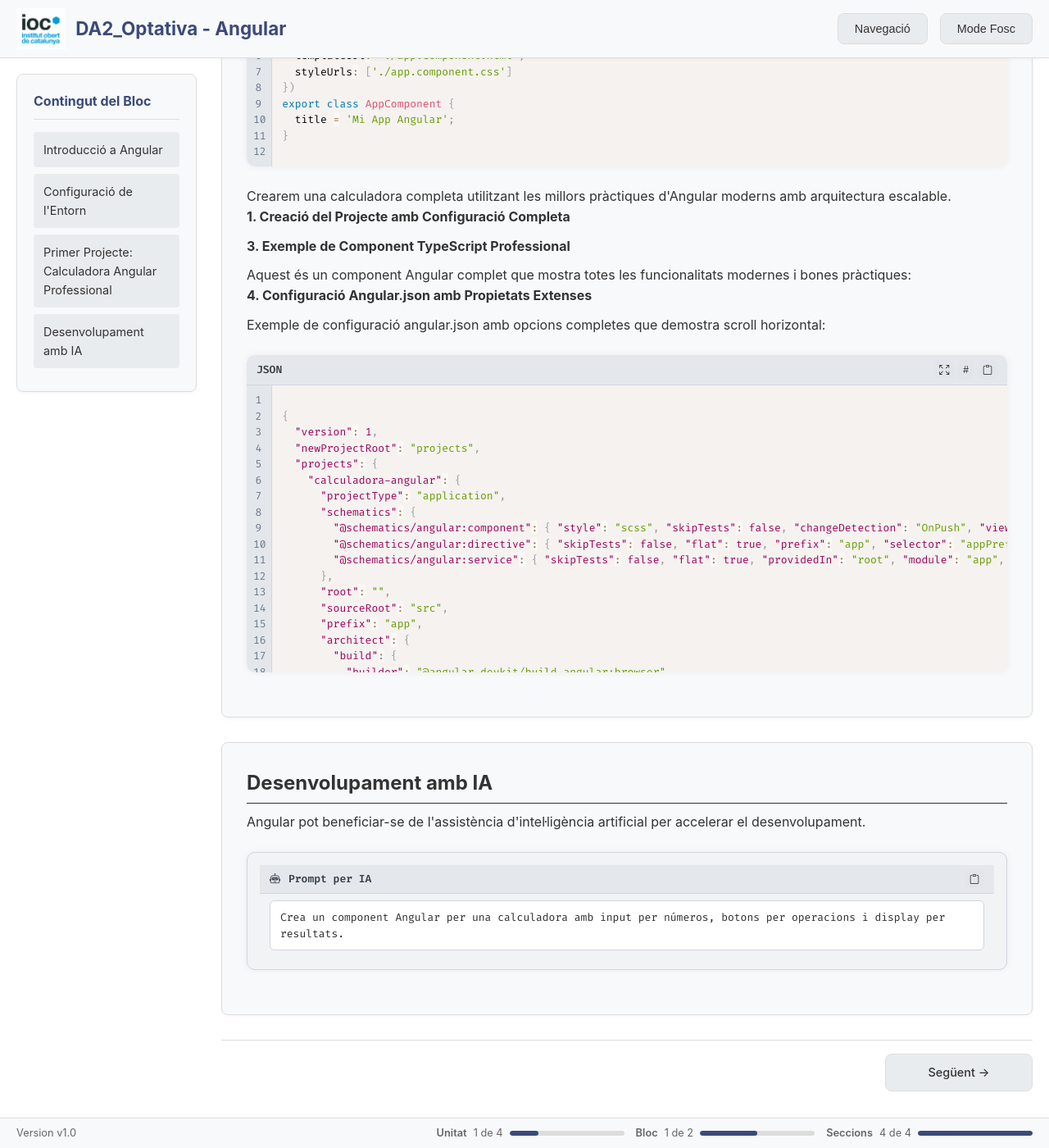
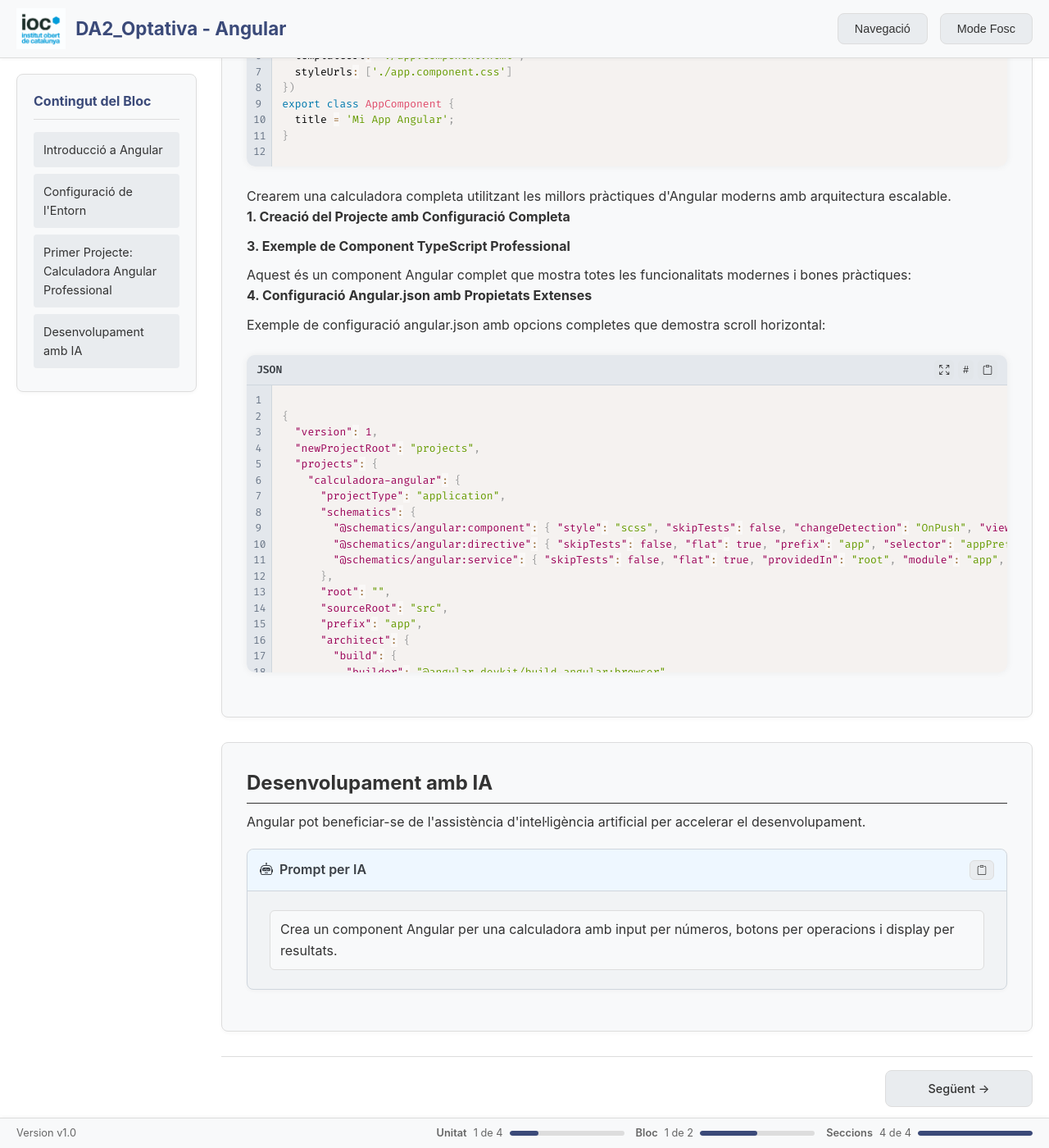
Before and after one commit to itrascastro/ioc-da2-optativa-angular, a Jekyll site: the page built from docs/unitat-1/bloc-1/index.html, in a window 1280 px wide and 1400 px high, scrolled down 2822 px. Shown: the whole window at 82% size. Built offline with Jekyll 4.4.1, drawn with Linux system fonts in a browser that asks for light colours; nearby versions of some CDN libraries.

Commit message:
docs(component): prompt-ai com les caixes estàndard + capa interna i còpia
- Cabecera component-header com success/info/warning
- Capa .ai-prompt-content amb fons diferenciat i pre-wrap
- Botó de còpia a la capçalera amb estil neutre
- JS de còpia reutilitzat (site.js)

```diff
--- a/docs/_includes/prompt-ai.html
+++ b/docs/_includes/prompt-ai.html
@@ -1,11 +1,8 @@
 <!-- Component: Prompt per IA amb caixa de text i botó de còpia -->
 <div class="ai-prompt" role="note">
-  <div class="ai-header" role="heading" aria-level="4">
-    <div class="code-info">
-      <i class="bi bi-robot" aria-hidden="true"></i>
-      <span>Prompt per IA</span>
-    </div>
-    <div class="code-actions">
+  <div class="component-header ai-header" role="heading" aria-level="4">
+    <i class="bi bi-robot" aria-hidden="true"></i> Prompt per IA
+    <div class="ai-actions">
       <button type="button" class="copy-btn" title="Copiar prompt" aria-label="Copiar prompt">
         <i class="bi bi-clipboard" aria-hidden="true"></i>
       </button>
--- a/docs/_sass/_components.scss
+++ b/docs/_sass/_components.scss
@@ -28,49 +28,30 @@
 .ai-header { background-color: var(--comp-ai-hbg); }
 
 /* Prompt IA amb textarea i botó còpia */
-/* Estil general de prompt com code-block */
-.ai-prompt {
-  background: #1e1e1e;
-  color: #d4d4d4;
-  border-radius: 10px;
-  margin: 1.5rem 0;
-  font-family: 'Fira Code', monospace;
-  overflow: hidden;
-  box-shadow: 0 0 10px rgba(0, 0, 0, 0.3);
-}
-.ai-header {
-  display: flex; justify-content: space-between; align-items: center;
-  padding: 6px 12px; background: #2c2c2c; border-bottom: 1px solid #444;
-  font-size: 13px; font-weight: bold; color: #ccc;
-}
-.ai-header .code-info { display: flex; align-items: center; gap: 10px; }
-.ai-header .code-actions { display: flex; gap: 5px; }
-.ai-header .code-actions .copy-btn {
-  background: #3a3a3a; border: none; padding: 4px 6px; border-radius: 5px;
-  cursor: pointer; font-size: 12px; color: #fff; transition: background 0.2s ease;
-}
-.ai-header .code-actions .copy-btn:hover { background: #555; }
-
+/* Prompt IA amb estil idèntic a les caixes (success/info/warning),
+   però amb una capa interior diferenciada per al text i botó de còpia */
 .ai-container { padding: 8px 12px; }
 .ai-prompt-content {
   padding: 10px 12px;
-  background: #2c2c2c; /* capa diferenciada en fosc */
-  border: 1px solid #444;
+  background: var(--color-surface); /* capa diferenciada */
+  border: 1px solid var(--color-border);
   border-radius: 6px;
-  color: #d4d4d4;
-  font-family: 'Fira Code', monospace;
-  font-size: 13px;
-  line-height: 1.5;
+  color: var(--color-text);
   white-space: pre-wrap;
   word-break: break-word;
 }
-
-/* Mode clar per prompt */
-[data-theme='light'] .ai-prompt { background: #f1f3f5; color: #2c2c2c; box-shadow: 0 0 10px rgba(0,0,0,0.06); }
-[data-theme='light'] .ai-header { background: #e4e8ed; border-bottom-color: #cfd6dd; color: #3a3f45; }
-[data-theme='light'] .ai-header .code-actions .copy-btn { background: #e2e6ea; color: #222; }
-[data-theme='light'] .ai-header .code-actions .copy-btn:hover { background: #d3d8de; }
-[data-theme='light'] .ai-prompt-content { background: #ffffff; color: #2c2c2c; border-color: #cfd6dd; }
+.ai-header { position: relative; }
+.ai-header .ai-actions { margin-left: auto; display: flex; gap: 8px; }
+.ai-header .copy-btn {
+  background-color: var(--color-surface-dark);
+  color: var(--color-text);
+  border: 1px solid var(--color-border);
+  padding: 4px 8px;
+  border-radius: 6px;
+  cursor: pointer;
+  font-size: 12px;
+}
+.ai-header .copy-btn:hover { background-color: var(--color-surface-dark); }
 
 /* Checklists */
 .checklist { background-color: var(--comp-bg); border: 1px solid var(--comp-border); border-radius: var(--border-radius); padding: 20px; margin: 20px 0; box-shadow: var(--shadow-light); }
```
